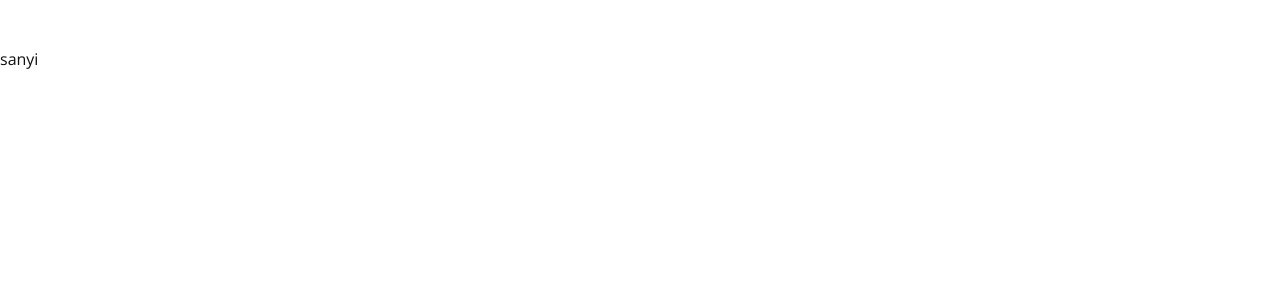
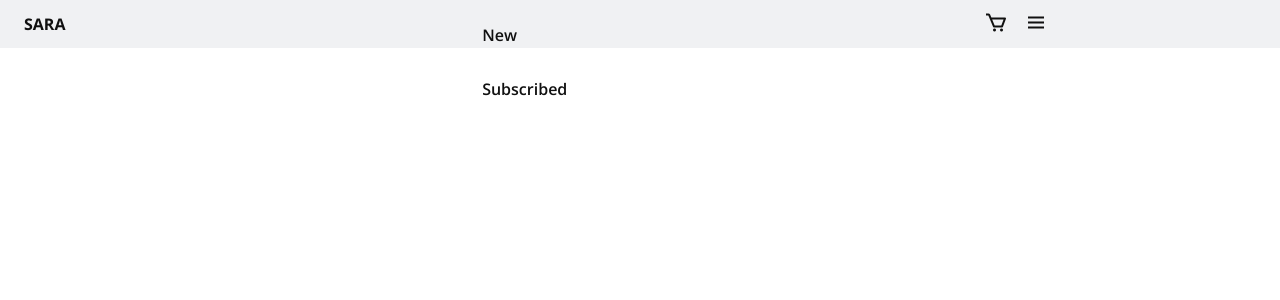
Before and after one commit to xdevtomix/ecommerce-dx, a React (Vite) app: page / in a window 1280 px wide. Shown: the top 300 px of the page. Built offline with nearby package versions, Linux system fonts and the light colour scheme.

Commit message:
header in

```diff
--- a/src/App.jsx
+++ b/src/App.jsx
@@ -1,14 +1,9 @@
-import { useEffect } from 'react';
+import Header from './components/Header';
 
 export default function App() {
-
-  useEffect(() => {
-    return () => { };
-  }, []);
-
   return (
     <div data-component="app">
-      sanyi
+      <Header />
     </div>
   )
 }
--- /dev/null
+++ b/src/components/Header.jsx
@@ -0,0 +1,34 @@
+import { useState } from 'react';
+
+export default function Header() {
+    const [isMenuVisible, setIsMenuVisible] = useState(false);
+
+    const setHash = (hash) => {
+        location.hash = hash;
+        setIsMenuVisible(false);
+      };
+
+    return (
+        <header className="l-header">
+            <nav className="nav bd-grid">
+                <div>
+                    <a href="#" className="nav__logo" onClick={() => setHash('')}>SARA</a>
+                </div>
+
+                <div className="nav__menu" style={{ right: isMenuVisible ? '0px' : '-100%' }} id="nav-menu">
+                    <ul className="nav__list">
+                        <li className="nav__item"><a href="#home" className={`nav__link ${(location.hash === '' || location.hash === '#home') ? 'active' : ''}`} onClick={() => setHash('home')}>Home</a></li>
+                        <li className="nav__item"><a href="#featured" className={`nav__link ${location.hash === '#featured' ? 'active' : ''}`} onClick={() => setHash('featured')}>Featured</a></li>
+                        <li className="nav__item"><a href="#new" className={`nav__link ${location.hash === '#new' ? 'active' : ''}`} onClick={() => setHash('new')}>New</a></li>
+                        <li className="nav__item"><a href="#subscribed" className={`nav__link ${location.hash === '#subscribed' ? 'active' : ''}`} onClick={() => setHash('subscribed')}>Subscribed</a></li>
+                    </ul>
+                </div>
+
+                <div>
+                    <i className="bx bx-cart nav__cart"></i>
+                    <i className="bx bx-menu nav__toggle" onClick={() => setIsMenuVisible((state) => !state)}></i>
+                </div>
+            </nav>
+        </header>
+    );
+}
--- a/src/index.css
+++ b/src/index.css
@@ -26,16 +26,6 @@
 
     --z-tooltip: 10;
     --z-fixed: 100;
-}
-
-@media screen and (min-width: 768px) {
-    :root {
-        --big-font-size: 6rem;
-        --h1-font-size: 2.25rem;
-        --h2-font-size: 1.5rem;
-        --normal-font-size: 1rem;
-        --small-font-size: 0.813rem;
-    }
 }
 
 *, ::before, ::after {
@@ -102,3 +92,78 @@ img {
     margin-left: var(--mb-3);
     margin-right: var(--mb-3);
 }
+
+.l-header {
+    width: 100%;
+    position: fixed;
+    top: 0;
+    left: 0;
+    z-index: var(--z-fixed);
+    background-color: var(--gray-color);
+}
+
+.nav {
+    height: var(--header-height);
+    display: flex;
+    justify-content: space-between;
+    align-items: center;
+}
+
+.nav__item {
+    margin-bottom: var(--mb-4);
+}
+
+.nav__link {
+    color: var(--dark-color);
+    font-weight: var(--font-semi);
+}
+
+.nav__link:hover {
+    color: var(--first-color);
+}
+
+.nav__logo {
+    font-weight: var(--font-bold);
+}
+
+.nav__cart {
+    font-size: 1.5rem;
+    margin-right: var(--mb-2);
+}
+
+.nav__toggle {
+    font-size: 1.5rem;
+    cursor: pointer;
+}
+
+.show {
+    right: 0;
+}
+
+.active {
+    color: var(--first-color);
+}
+
+
+@media screen and (min-width: 768px) {
+    :root {
+        --big-font-size: 6rem;
+        --h1-font-size: 2.25rem;
+        --h2-font-size: 1.5rem;
+        --normal-font-size: 1rem;
+        --small-font-size: 0.813rem;
+    }
+}
+
+@media screen and (max-width: 768px) {
+    .nav__menu {
+        position: fixed;
+        top: var(--header-height);
+        right: -100%;
+        width: 80%;
+        height: 100%;
+        padding: 2rem;
+        background-color: var(--white-color);
+        transition: 0.5s;
+    }
+}
```
